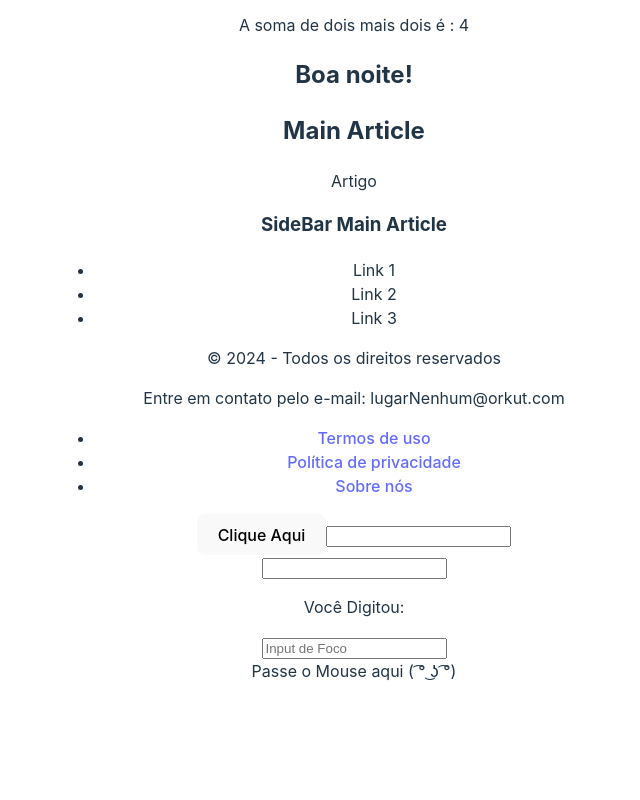
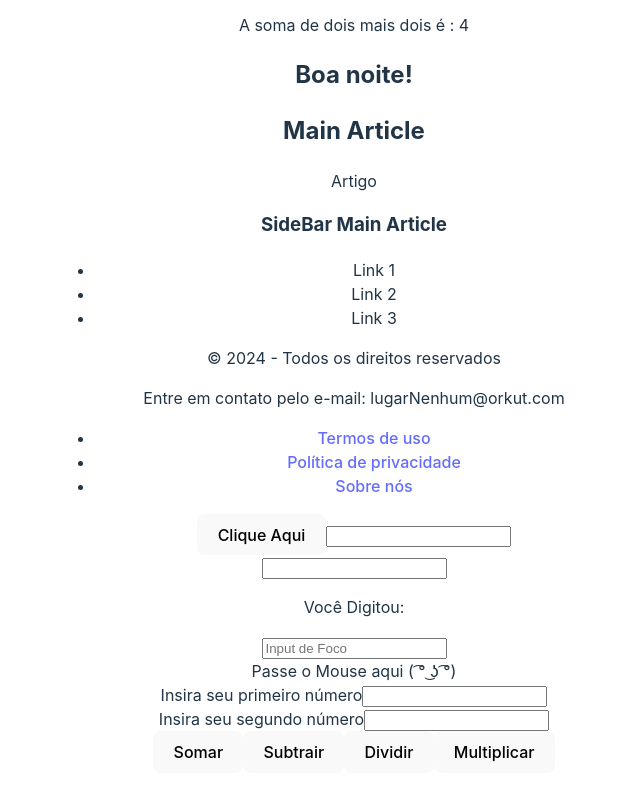
Before and after one commit to TheofiloHenrique/react-vite, a React (Vite) app in the folder fundamentos/: page / in a window 1280 px wide. Shown: the part 216-1016 px from the top of the page, without its empty margins (286-926 px from the left). Before the commit the page ends 931 px from the top, so only its background shows below. Built offline with nearby package versions, Linux system fonts and the light colour scheme.

Commit message:
Desafio de Cálculo
Criada Função de cálculo no componente de Eventos.

```diff
--- a/fundamentos/src/App.jsx
+++ b/fundamentos/src/App.jsx
@@ -8,6 +8,7 @@ import {
   InputField,
   FocusBlurComponent,
   MouseNaDiv,
+  Calculos,
 } from "./components/Events";
 
 function App() {
@@ -21,6 +22,7 @@ function App() {
       <InputField />
       <FocusBlurComponent />
       <MouseNaDiv />
+      <Calculos />
     </>
   );
 }
--- a/fundamentos/src/components/Events.jsx
+++ b/fundamentos/src/components/Events.jsx
@@ -62,10 +62,58 @@ function MouseNaDiv() {
     </div>
   );
 }
+
+function Calculos() {
+  //Tentei declarar as variaveis com var para acessar globalmente e evitar a repetição no código usando const porém estava dando algum tipo de erro
+  function soma() {
+    const num1 = parseInt(document.querySelector("#num1").value);
+    const num2 = parseInt(document.querySelector("#num2").value);
+
+    alert("Operação Selecionada:Soma\n" + (num1 + num2));
+  }
+
+  function subtracao() {
+    const num1 = parseInt(document.querySelector("#num1").value);
+    const num2 = parseInt(document.querySelector("#num2").value);
+
+    alert("Operação Selecionada:Subtração\n" + (num1 - num2));
+  }
+
+  function divisao() {
+    const num1 = parseInt(document.querySelector("#num1").value);
+    const num2 = parseInt(document.querySelector("#num2").value);
+
+    alert("Operação Selecionada:Divisão\n" + (num1 / num2));
+  }
+
+  function multiplicacao() {
+    const num1 = parseInt(document.querySelector("#num1").value);
+    const num2 = parseInt(document.querySelector("#num2").value);
+
+    alert("Operação Selecionada:Multiplicação\n" + (num1 * num2));
+  }
+
+  return (
+    <div>
+      <label>Insira seu primeiro número</label>
+      <input type="number" name="num1" id="num1" />
+      <br />
+      <label>Insira seu segundo número</label>
+      <input type="number" name="num2" id="num2" />
+      <br />
+      <button onClick={soma}>Somar</button>
+      <button onClick={subtracao}>Subtrair</button>
+      <button onClick={divisao}>Dividir</button>
+      <button onClick={multiplicacao}>Multiplicar</button>
+    </div>
+  );
+}
+
 export {
   ClickButton,
   KeyDownComponent,
   InputField,
   FocusBlurComponent,
   MouseNaDiv,
+  Calculos,
 };
```
